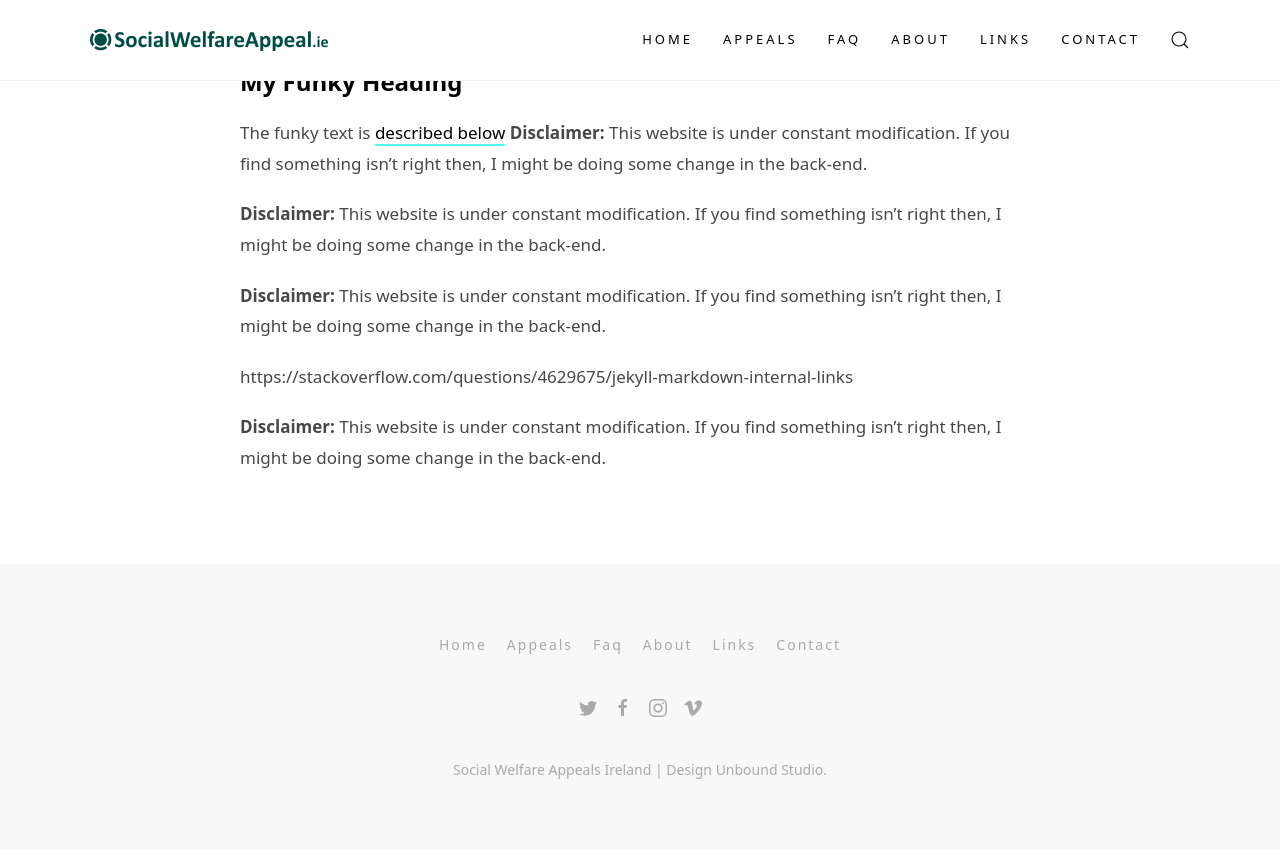
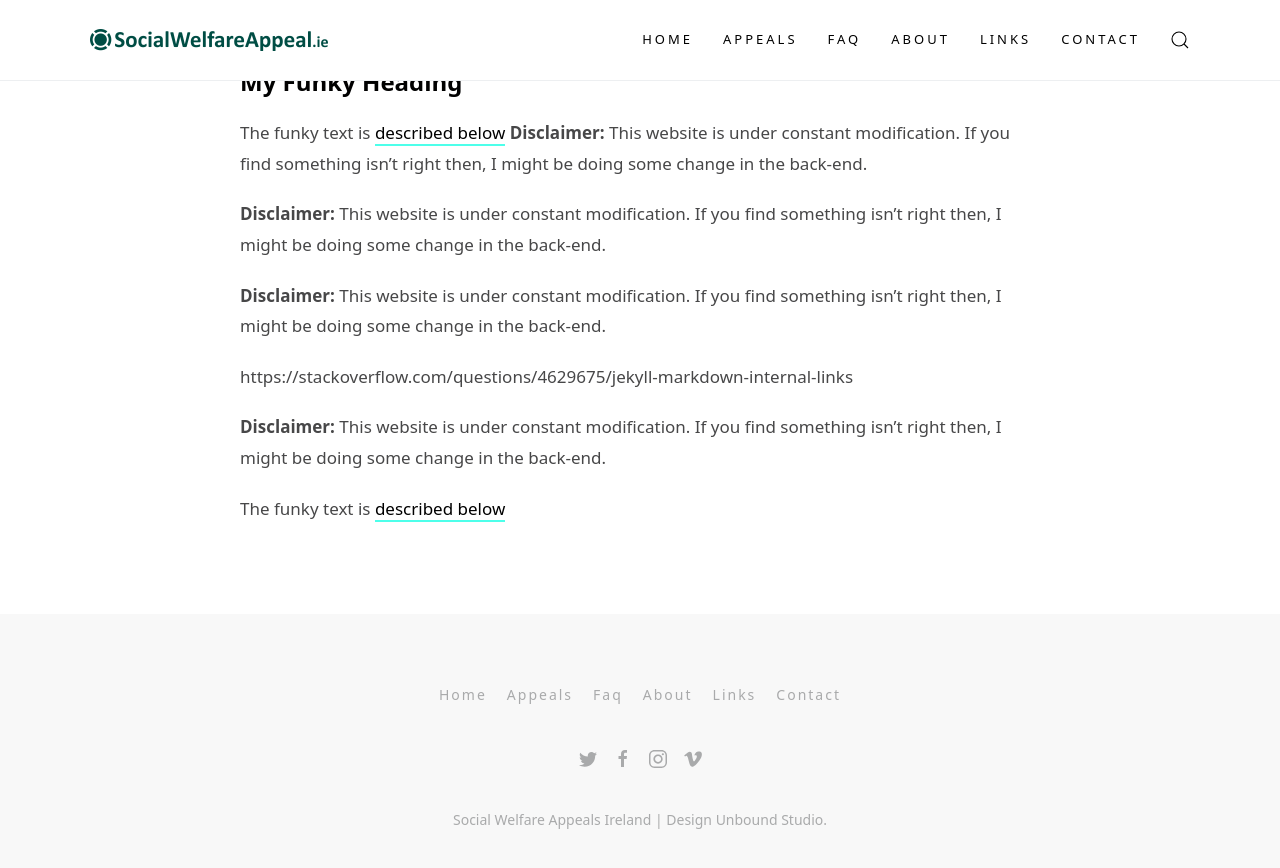
Before and after one commit to robbertl/socialwelfareappeal, a Jekyll site: the page built from about.md, in a window 1280 px wide and 900 px high, scrolled down 1004 px. Shown: the top 868 px of the window. Built offline with Jekyll 4.4.1, drawn with Linux system fonts in a browser that asks for light colours.

Commit message:
Update about.md

```diff
--- a/about.md
+++ b/about.md
@@ -68,3 +68,13 @@ https://stackoverflow.com/questions/4629675/jekyll-markdown-internal-links
 **Disclaimer:** This website is under constant modification.
 If you find something isn't right then,
 I might be doing some change in the back-end.
+
+
+
+
+
+
+
+
+
+The funky text is [described below](#funky)
```
